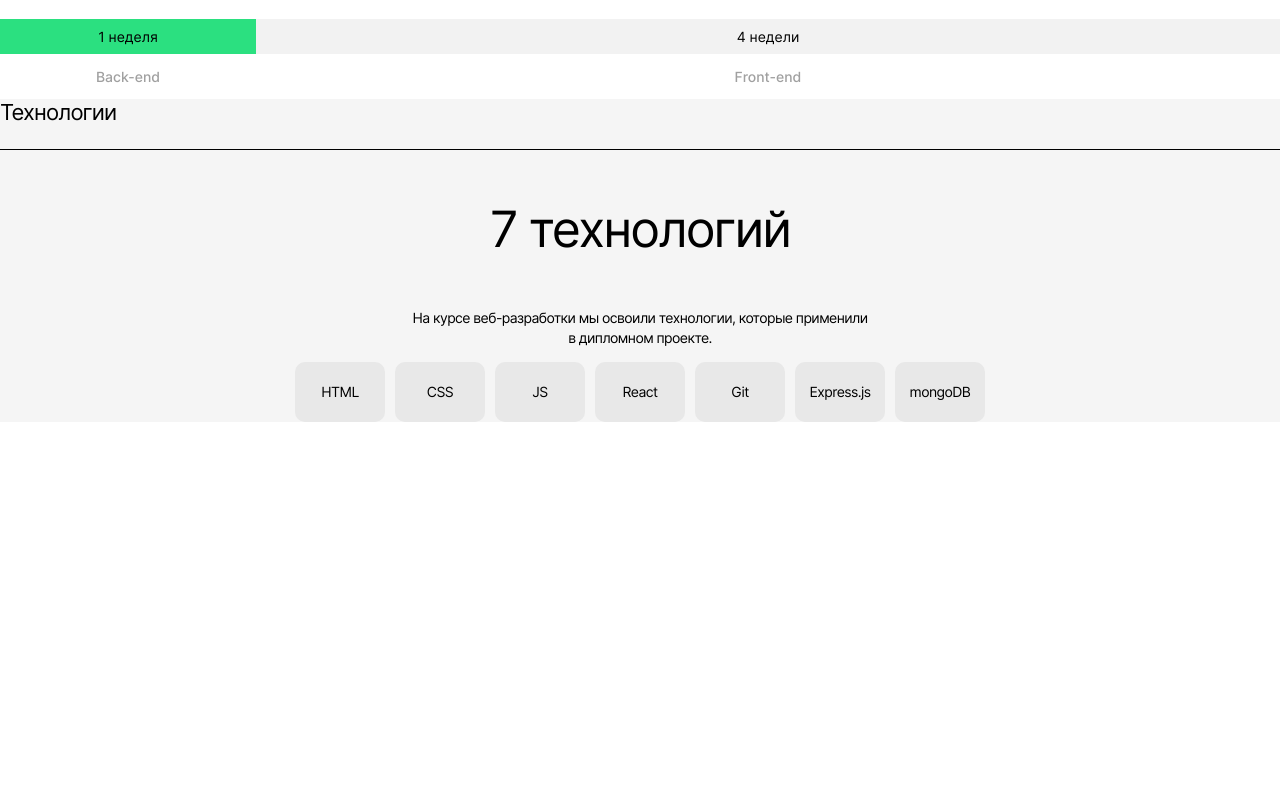
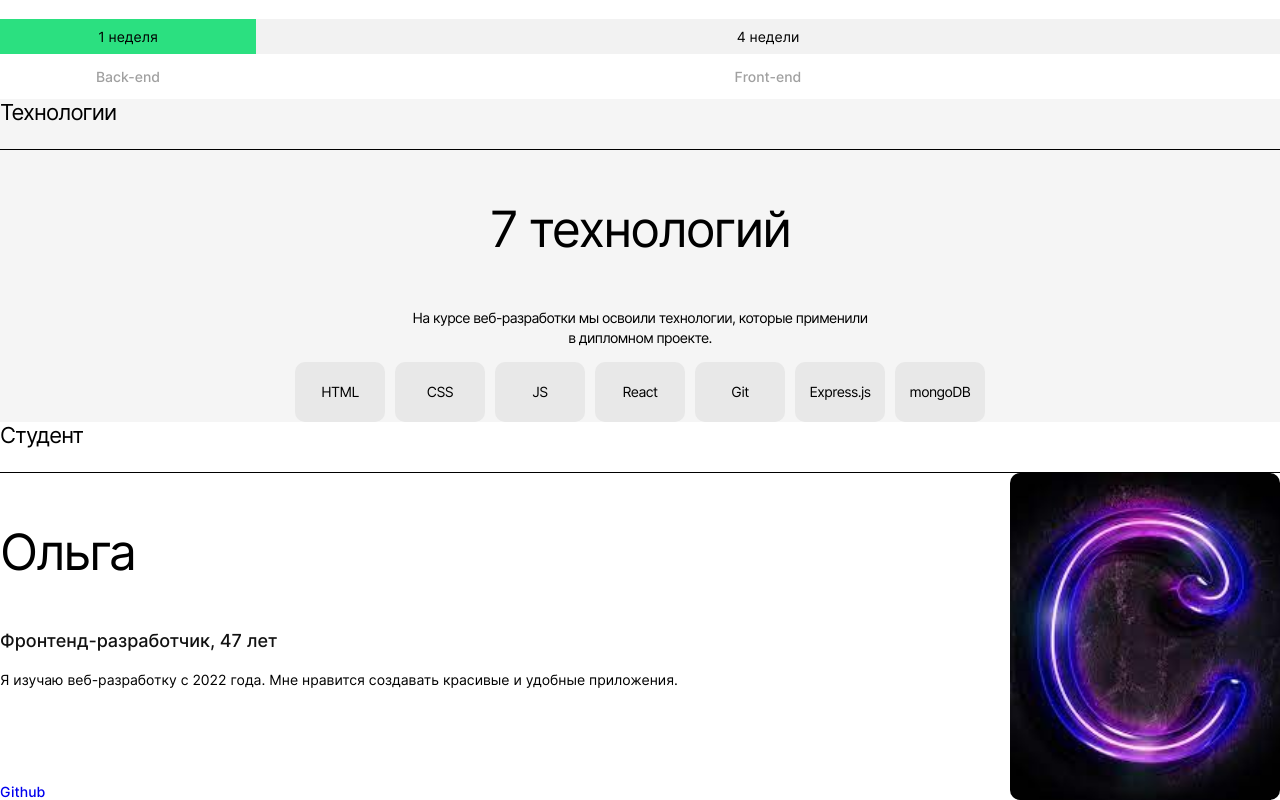
Before and after one commit to Olga-Sotula/movies-explorer-frontend, a React (Create React App) app: page / in a window 1280 px wide. Shown: the part 1144-1944 px from the top of the page. Before the commit the page ends 1566 px from the top, so only its background shows below. Built offline with nearby package versions, Linux system fonts and the light colour scheme.

Commit message:
add AboutMe

```diff
--- a/src/components/AboutMe/AboutMe.css
+++ b/src/components/AboutMe/AboutMe.css
@@ -0,0 +1,52 @@
+.about-me {
+  margin: 0 auto;
+  max-width: 1280px;
+}
+
+.about-me__card {
+  display: flex;
+  flex-direction: row;
+  justify-content: space-between;
+}
+
+.about-me__profile {
+  display: flex;
+  flex-direction: column;
+  justify-content: space-between;
+}
+
+.about-me__name {
+  font-weight: 400;
+  font-size: 50px;
+  line-height: 58px;
+  letter-spacing: -0.04em;
+}
+
+.about-me__about {
+  font-weight: 500;
+  font-size: 18px;
+  line-height: 20px;
+  color: #111;
+  mix-blend-mode: normal;
+}
+
+.about-me__description {
+  font-weight: 400;
+  font-size: 14px;
+  line-height: 22px;
+  mix-blend-mode: normal;
+}
+
+.about-me__github {
+  text-decoration: none;
+  font-weight: 500;
+  font-size: 14px;
+  line-height: 17px;
+}
+
+.about-me__photo {
+  width: 270px;
+  height: 327px;
+  object-fit: cover;
+  border-radius: 10px;
+}
--- a/src/components/AboutMe/AboutMe.js
+++ b/src/components/AboutMe/AboutMe.js
@@ -0,0 +1,35 @@
+import React from "react";
+
+import SectionTitle from "../SectionTitle/SectionTitle";
+
+import photoPath from '../../images/avatar.jpg';
+import "./AboutMe.css";
+
+const AboutMe = () => {
+  return (
+    <section className="about-me" id="about-me">
+      <SectionTitle>
+        Студент
+      </SectionTitle>
+      <div className="about-me__card">
+        <div className="about-me__profile">
+          <div>
+            <h3 className="about-me__name">Ольга</h3>
+            <p className="about-me__about">
+              Фронтенд-разработчик, 47 лет
+            </p>
+            <p className="about-me__description">
+              Я изучаю веб-разработку с 2022 года. Мне нравится создавать красивые и удобные приложения.
+            </p>
+          </div>
+          <a className="about-me__github" href='https://github.com/Olga-Sotula' target='_blank'>
+            Github
+          </a>
+        </div>
+        <img className="about-me__photo" src={photoPath} alt="Фото" />
+      </div>
+    </section>
+  );
+};
+
+export default AboutMe;
--- a/src/components/Main/Main.js
+++ b/src/components/Main/Main.js
@@ -4,6 +4,7 @@ import Promo from "../Promo/Promo.js";
 import NavTab from "../NavTab/NavTab.js";
 import AboutProject from "../AboutProject/AboutProject.js";
 import Techs from "../Techs/Techs.js";
+import AboutMe from "../AboutMe/AboutMe.js";
 
 import "./Main.css";
 
@@ -14,6 +15,7 @@ const Main = () => {
       <NavTab/>
       <AboutProject/>
       <Techs/>
+      <AboutMe/>
     </>
   );
 }
--- a/src/components/NavTab/NavTab.js
+++ b/src/components/NavTab/NavTab.js
@@ -11,7 +11,7 @@ const NavTab = () => {
       <a class="navtab__link" href="#techs">
         Технологии
       </a>
-      <a class="navtab__link" href="#student">
+      <a class="navtab__link" href="#about-me">
         Студент
       </a>
     </nav>
```
Also changed, not shown: src/images/avatar.jpg (added).
